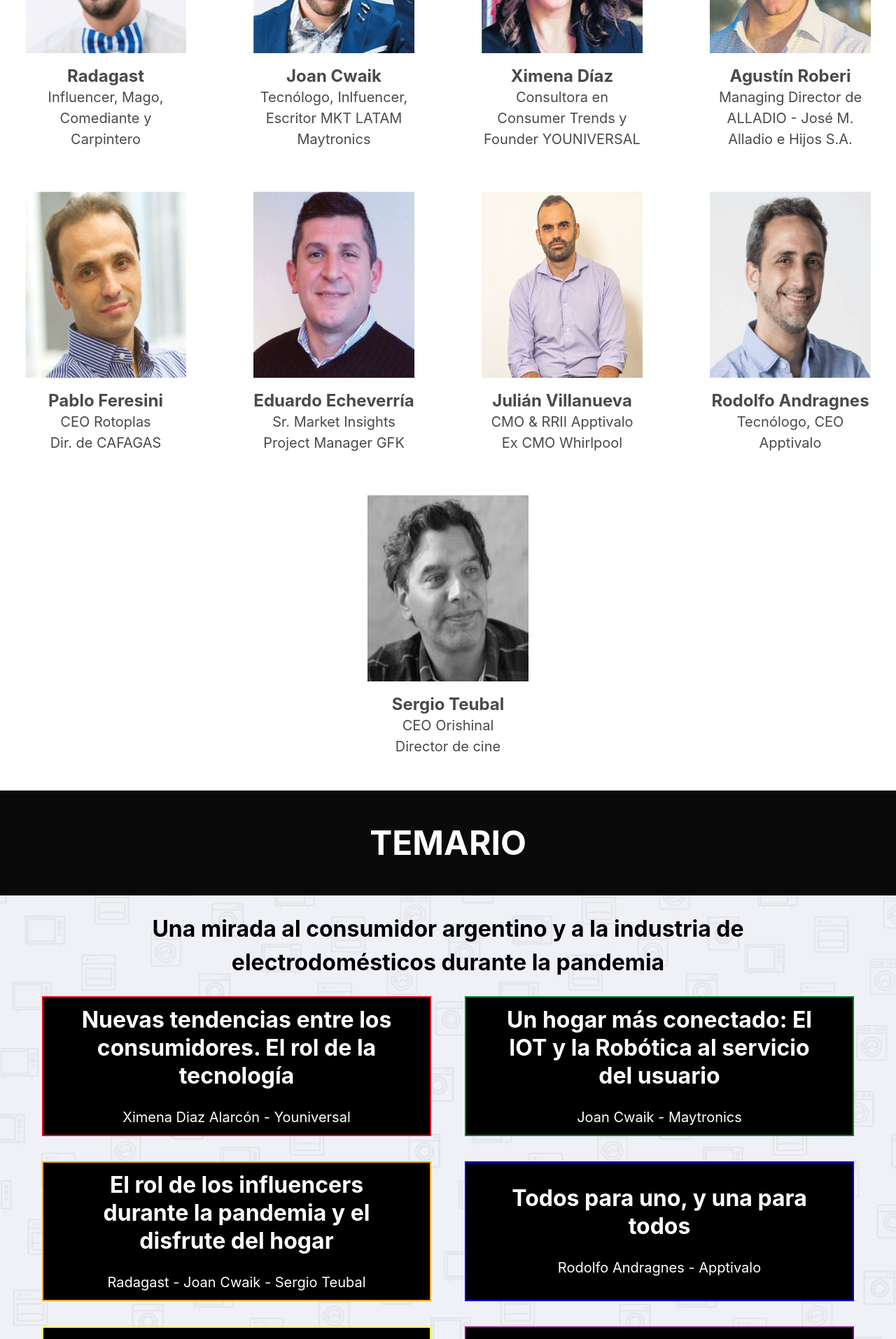
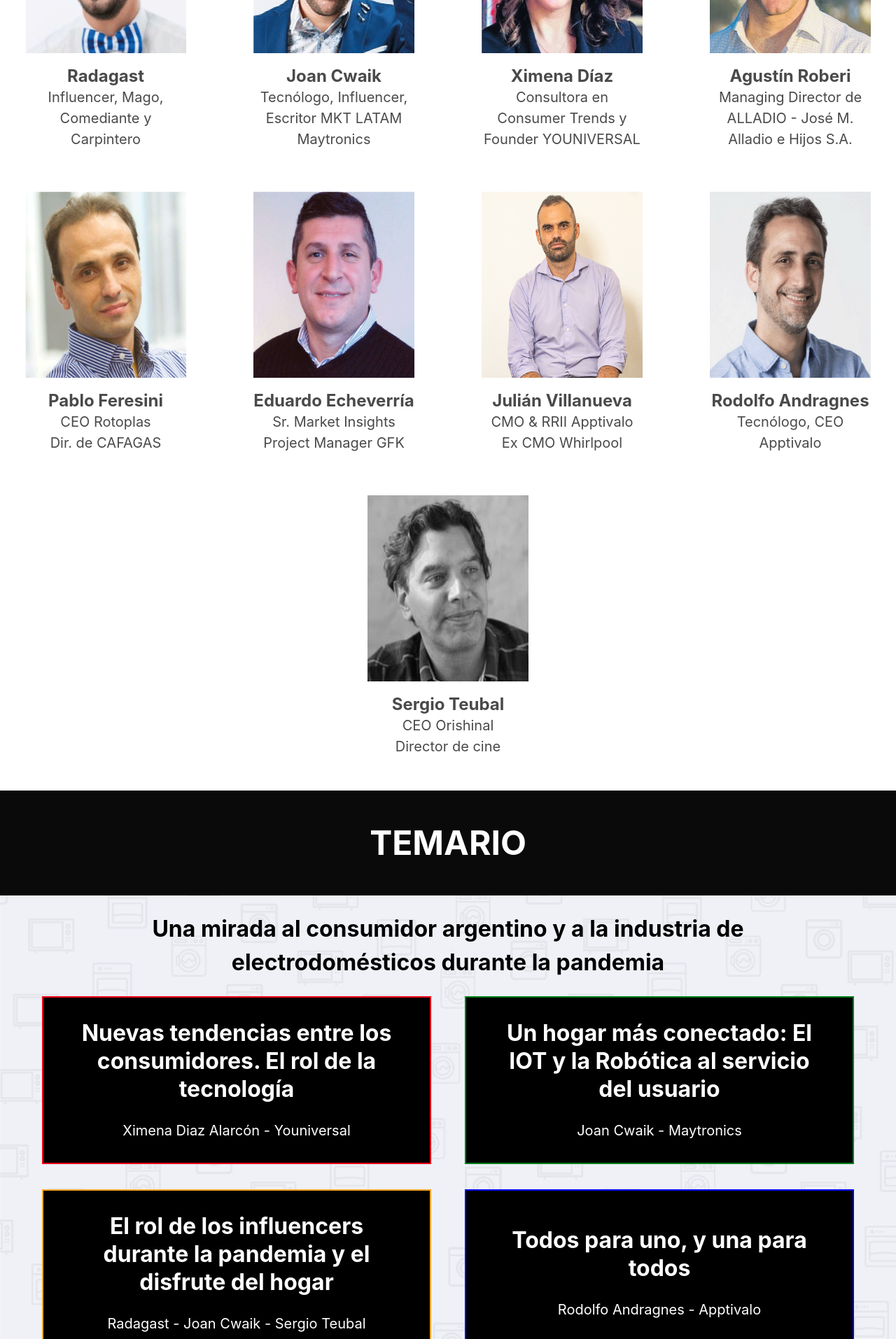
Before and after one commit to NelsonGaldeman/conexion-apptiva, a React (Create React App) app: page / in a window 1280 px wide. Shown: the part 1160-3074 px from the top of the page at 70% size. Built offline with nearby package versions, Linux system fonts and the light colour scheme.

Commit message:
fix: cosmetics

```diff
--- a/src/App.jsx
+++ b/src/App.jsx
@@ -33,7 +33,7 @@ const speakers = [
   },
   {
     name: "Joan Cwaik",
-    position: "Tecnólogo, Inlfuencer, Escritor MKT LATAM Maytronics",
+    position: "Tecnólogo, Influencer, Escritor MKT LATAM Maytronics",
     avatar: joan,
   },
   {
--- a/src/assets/css/Tema.css
+++ b/src/assets/css/Tema.css
@@ -1,5 +1,5 @@
 .Tema {
-    height: 200px;
+    height: 240px;
     background-color: black;
     text-align: center;
     text-overflow: ellipsis;
```
